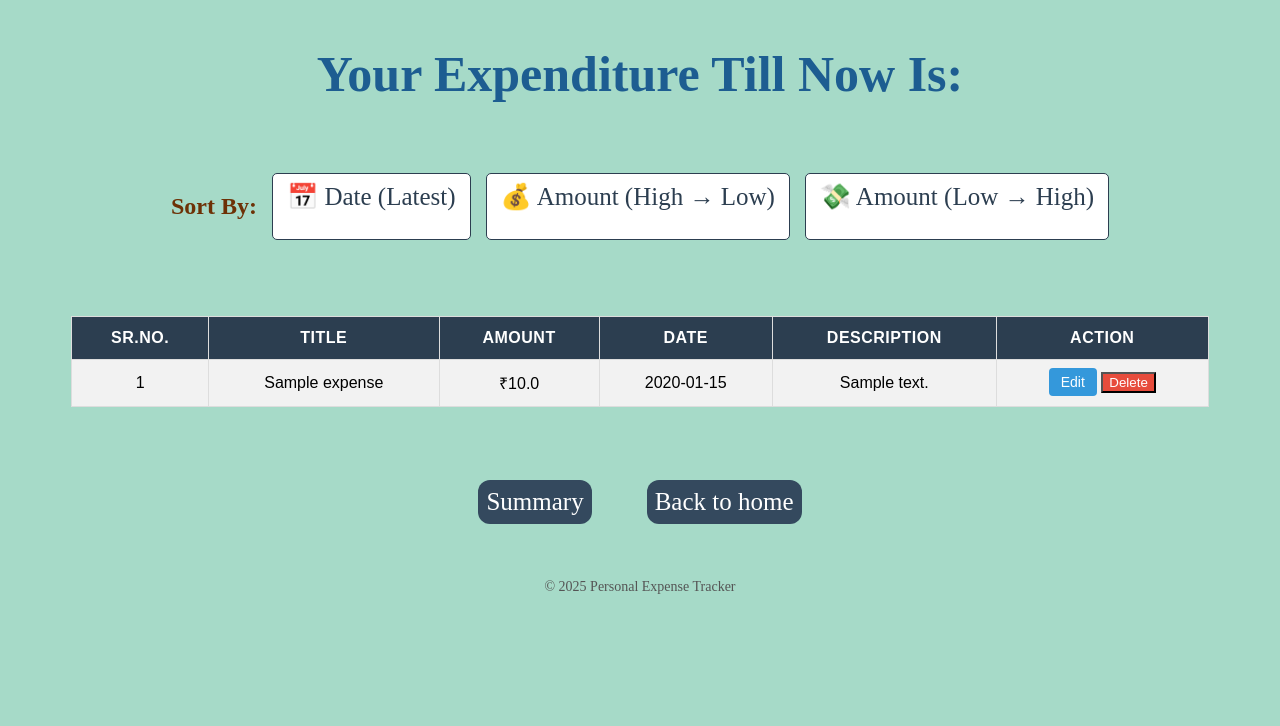
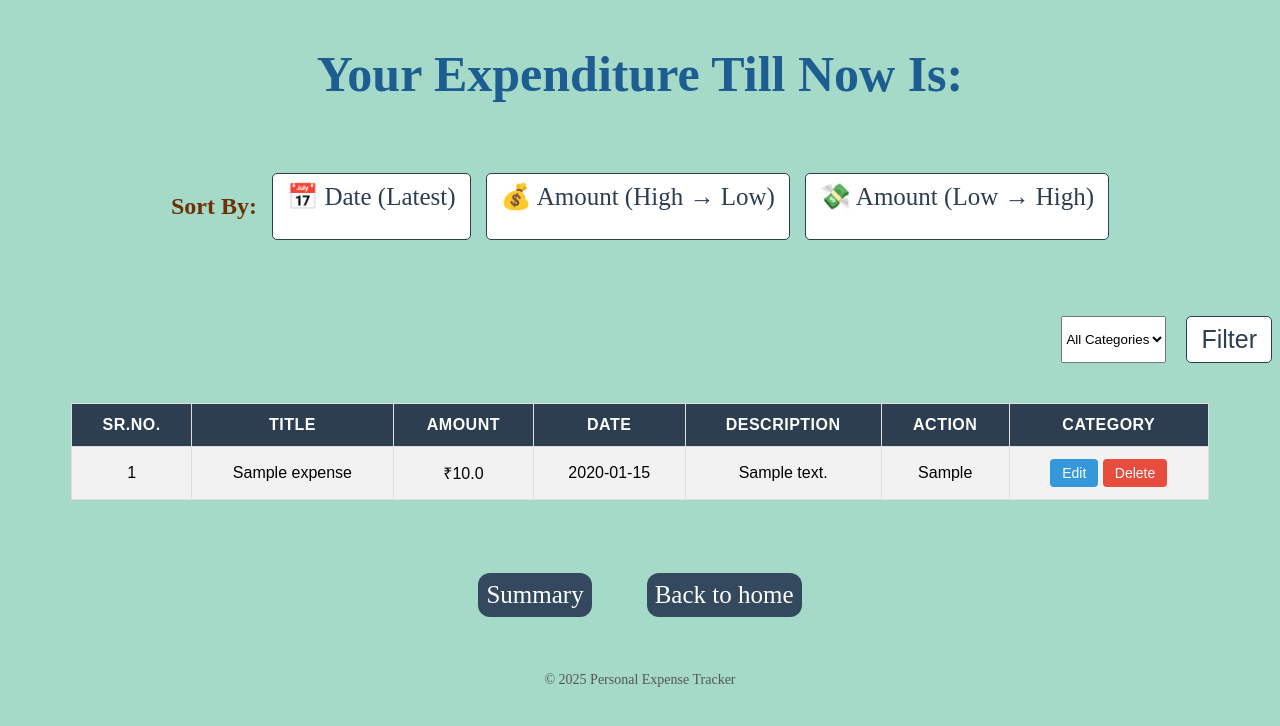
Before and after one commit to Gitanjali7890/Personal_Expense_Tracker, a Flask app: page /view in a window 1280 px wide. Shown: the top 726 px of the page. Run offline with Flask 3, Linux system fonts and the light colour scheme; tables that the repository leaves empty hold one stand-in row (values such as "Sample post").

Commit message:
Added category filter and started phase 2

```diff
--- a/python/app.py
+++ b/python/app.py
@@ -1,14 +1,12 @@
 from flask import Flask, render_template, request, redirect, flash
 import sqlite3
-
-from datetime import date
+from datetime import date as dt_date
 import os
 
+app = Flask(__name__)
+app.secret_key = "secret123"
 
-app = Flask(__name__, template_folder='templates', static_folder='static')
-
-app.secret_key = "secrect123"   #secrect key is addded o show the message
-
+# ---------- DATABASE ----------
 BASE_DIR = os.path.dirname(os.path.abspath(__file__))
 DB_PATH = os.path.join(BASE_DIR, "expenses.db")
 
@@ -16,6 +14,7 @@ def get_db_connection():
     conn = sqlite3.connect(DB_PATH)
     conn.row_factory = sqlite3.Row
     return conn
+
 def init_db():
     conn = get_db_connection()
     conn.execute("""
@@ -24,156 +23,133 @@ def init_db():
             title TEXT NOT NULL,
             amount REAL NOT NULL,
             date TEXT NOT NULL,
-            description TEXT
+            description TEXT,
+            category TEXT
         )
     """)
     conn.commit()
     conn.close()
-app = Flask(__name__)
-app.secret_key = "secrect123"
+
 init_db()
 
+# ---------- ROUTES ----------
+
 @app.route('/')
-def about():
-    return render_template('index.html')   # to show the index page at first
+def home():
+    return render_template('index.html')
+
+@app.route('/add', methods=['GET', 'POST'])
+def add_expense():
+    if request.method == 'POST':
+        title = request.form.get('title')
+        amount = request.form.get('amount')
+        description = request.form.get('description')
+        expense_date = request.form.get('date')
+        category = request.form.get('category')
+
+        if not title or not amount or not expense_date or not category:
+            flash("❌ Please fill all required fields")
+            return redirect('/add')
+
+        conn = get_db_connection()
+        conn.execute(
+            "INSERT INTO expenses (title, amount, date, description, category) VALUES (?, ?, ?, ?, ?)",
+            (title, amount, expense_date, description, category)
+        )
+        conn.commit()
+        conn.close()
+
+        flash("✅ Expense added successfully!")
+        return redirect('/add')
+
+    return render_template('add_expense.html')
+
 @app.route('/view')
 def view_expenses():
-    conn = get_db_connection()
-    expenses = conn.execute('SELECT * FROM expenses').fetchall()
     sort = request.args.get('sort')
+    category = request.args.get('category')
+
+    query = "SELECT * FROM expenses"
+    params = []
+
+    if category:
+        query += " WHERE category = ?"
+        params.append(category)
+
+    if sort == 'date':
+        query += " ORDER BY date DESC"
+    elif sort == 'amount_high':
+        query += " ORDER BY amount DESC"
+    elif sort == 'amount_low':
+        query += " ORDER BY amount ASC"
 
     conn = get_db_connection()
-
-    if sort == 'date':
-        expenses = conn.execute(
-            'SELECT * FROM expenses ORDER BY date DESC'
-        ).fetchall()
-
-    elif sort == 'amount_high':
-        expenses = conn.execute(
-            'SELECT * FROM expenses ORDER BY amount DESC'
-        ).fetchall()
-
-    elif sort == 'amount_low':
-        expenses = conn.execute(
-            'SELECT * FROM expenses ORDER BY amount ASC'
-        ).fetchall()
-
-    else:
-        expenses = conn.execute(
-            'SELECT * FROM expenses'
-        ).fetchall()
-
-      # for view all expenditure
-    conn.close()
-    return render_template('View_all.html', expenses=expenses)
-@app.route('/summary')
-def summary():
-    conn = get_db_connection()
-
-    today = date.today()
-    current_month = today.strftime('%Y-%m')
-    current_year = today.strftime('%Y')
-
-    # Total for current month
-    monthly_total = conn.execute(
-        """
-        SELECT SUM(amount) FROM expenses
-        WHERE strftime('%Y-%m', date) = ?
-        """,
-        (current_month,)
-    ).fetchone()[0]
-
-    # Total for current year
-    yearly_total = conn.execute(
-        """
-        SELECT SUM(amount) FROM expenses
-        WHERE strftime('%Y', date) = ?
-        """,
-        (current_year,)
-    ).fetchone()[0]
-
+    expenses = conn.execute(query, params).fetchall()
     conn.close()
 
-    # Handle None values
-    monthly_total = monthly_total or 0
-    yearly_total = yearly_total or 0
+    return render_template('View_all.html', expenses=expenses)
 
-    return render_template(
-        'summary.html',
-        monthly_total=monthly_total,
-        yearly_total=yearly_total
-    )
-# for deleting an expense
 @app.route('/delete/<int:id>', methods=['POST'])
 def delete_expense(id):
     conn = get_db_connection()
-    conn.execute('DELETE FROM expenses WHERE id = ?', (id,))
+    conn.execute("DELETE FROM expenses WHERE id = ?", (id,))
     conn.commit()
     conn.close()
     return redirect('/view')
 
-#for total amount expend till now
-@app.route('/total')
-def total_expense():
-    conn = get_db_connection()
-    total = conn.execute('SELECT SUM(amount) FROM expenses').fetchone()[0]
-    conn.close()
-
-    if total is None:
-        total = 0
-
-    return render_template('total.html', total=total)
-#to add new expense
-@app.route('/add', methods=['GET', 'POST'])
-def index():
-    conn = get_db_connection()
-
-    if request.method == 'POST':
-        title = request.form['title']
-        amount = request.form['amount']
-        description = request.form['description']
-        date = request.form['date']
-        conn.execute(
-            'INSERT INTO expenses (title, amount, description,date) VALUES (?, ?,?,?)',
-            (title, amount,description,date)
-        )
-        conn.commit()
-        conn.close()
-        # message after adding expense
-        flash("✅ Expense added successfully!")
-        return redirect('/add')
-
-    conn.close()
-    return render_template('add_expense.html')
-#edit option
 @app.route('/edit/<int:id>', methods=['GET', 'POST'])
 def edit_expense(id):
     conn = get_db_connection()
 
     if request.method == 'POST':
-        title = request.form['title']
-        amount = request.form['amount']
-        date = request.form['date']
-        description = request.form['description']
-
         conn.execute("""
             UPDATE expenses
-            SET title = ?, amount = ?, date = ?, description = ?
-            WHERE id = ?
-        """, (title, amount, date, description, id))
-
+            SET title=?, amount=?, date=?, description=?, category=?
+            WHERE id=?
+        """, (
+            request.form['title'],
+            request.form['amount'],
+            request.form['date'],
+            request.form['description'],
+            request.form['category'],
+            id
+        ))
         conn.commit()
         conn.close()
         return redirect('/view')
 
-    expense = conn.execute(
-        'SELECT * FROM expenses WHERE id = ?', (id,)
-    ).fetchone()
-
+    expense = conn.execute("SELECT * FROM expenses WHERE id=?", (id,)).fetchone()
     conn.close()
     return render_template('edit.html', expense=expense)
 
+@app.route('/summary')
+def summary():
+    today = dt_date.today()
+    month = today.strftime('%Y-%m')
+    year = today.strftime('%Y')
 
+    conn = get_db_connection()
+    monthly = conn.execute(
+        "SELECT SUM(amount) FROM expenses WHERE strftime('%Y-%m', date)=?",
+        (month,)
+    ).fetchone()[0] or 0
+
+    yearly = conn.execute(
+        "SELECT SUM(amount) FROM expenses WHERE strftime('%Y', date)=?",
+        (year,)
+    ).fetchone()[0] or 0
+
+    conn.close()
+
+    return render_template('summary.html', monthly_total=monthly, yearly_total=yearly)
+
+@app.route('/total')
+def total():
+    conn = get_db_connection()
+    total = conn.execute("SELECT SUM(amount) FROM expenses").fetchone()[0] or 0
+    conn.close()
+    return render_template('total.html', total=total)
+
+# ---------- RUN ----------
 if __name__ == '__main__':
-    app.run(host='0.0.0.0', port=5000)
+    app.run(debug=True)
--- a/python/static/view_all.css
+++ b/python/static/view_all.css
@@ -97,9 +97,15 @@ caption {
 .btn-delete {
     background-color: #e74c3c;
     color: white;
+    padding: 6px 12px;
+    border: none;
+    border-radius: 4px;
+    cursor: pointer;
+    font-size: 14px;
 }
 .btn-delete:hover{
     background-color: #2c3e50;
+    opacity: 0.8;
 }
 .btn-edit {
     background-color: #3498db;
@@ -155,3 +161,29 @@ caption {
     color: #555;
     font-size: 14px;
 }
+form {
+    display: flex;
+    gap: 20px;
+    margin-bottom: 40px;
+    margin-top: 20px;
+    text-align: center;
+     justify-content: right;
+}
+
+button {
+    padding: 8px 14px;
+    border: 1px solid #2c3e50;
+    background-color: white;
+    color: #2c3e50;
+    border-radius: 5px;
+    cursor: pointer;
+    font-size: 25px;
+    transition: all 0.3s ease;
+    text-decoration: none;
+    text-align: center;
+
+}
+
+button:hover {
+    background: #704552;
+}
--- a/python/templates/View_all.html
+++ b/python/templates/View_all.html
@@ -16,7 +16,17 @@
 <a href="/view?sort=amount_low" class="sort-btn">💸 Amount (Low → High)</a>
 </div>
 <br><br>
-
+<form method="get" action="/view">
+    <select name="category">
+        <option value="">All Categories</option>
+        <option value="Food">Food</option>
+        <option value="Travel">Travel</option>
+        <option value="Bills">Bills</option>
+        <option value="Shopping">Shopping</option>
+        <option value="Other">Other</option>
+    </select>
+    <button type="submit">Filter</button>
+</form>
     <table border="1" cellpadding="10">
     <tr>
         <th>Sr.No.</th>
@@ -25,6 +35,8 @@
         <th>Date</th>
         <th>Description</th>
         <th>Action</th>
+        <th>Category</th>
+
     </tr>
 
     {% for expense in expenses %}
@@ -34,6 +46,8 @@
         <td>₹{{ expense.amount }}</td>
         <td>{{ expense.date }}</td>
         <td>{{ expense.description }}</td>
+        <td>{{ expense[5] }}</td>
+
         <td>
             <a href="/edit/{{ expense.id }}" class="btn btn-edit">Edit</a>
             <form action="/delete/{{ expense.id }}" method="POST" style="display:inline;">
@@ -45,6 +59,8 @@
     </tr>
     {% endfor %}
 </table>
+
+
 <br>
 <div class="buttonsback">
 <a href="/summary" class="summaryto">Summary</a>
```
Also changed, not shown: python/static/style.css (+9 -0 lines), python/templates/add_expense.html (+12 -1 lines).
